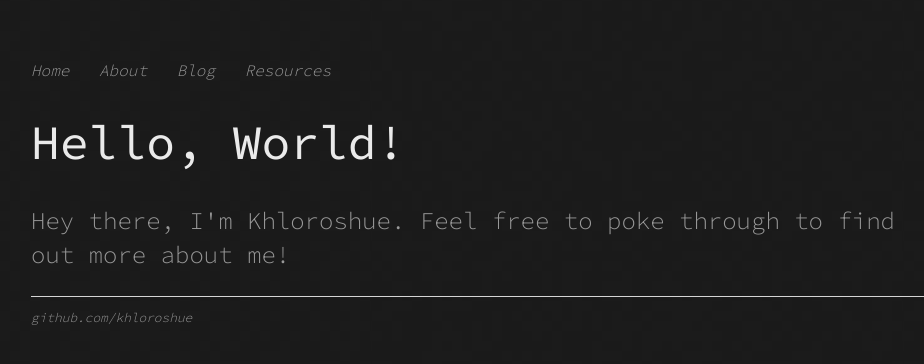
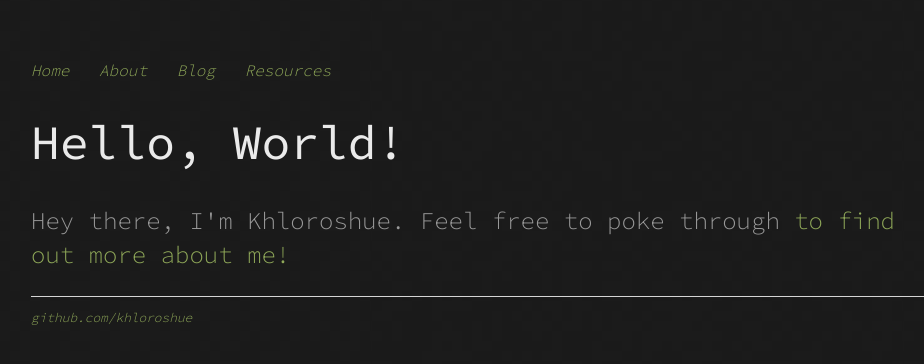
Before and after one commit to khloroshue/khloroshue.github.io, a Jekyll site: the page built from index.html, in a window 1280 px wide. Shown: the top 364 px of the page, without its empty margins (161-1085 px from the left). Built offline with Jekyll 4.4.1, drawn with Linux system fonts in a browser that asks for light colours.

Commit message:
Update main.css

```diff
--- a/css/main.css
+++ b/css/main.css
@@ -23,7 +23,7 @@ ul li {
 }
 a {
     text-decoration: none;
-    color: #999;
+    color: #90a959;
 }
 a:hover {
     text-decoration: underline;
```
